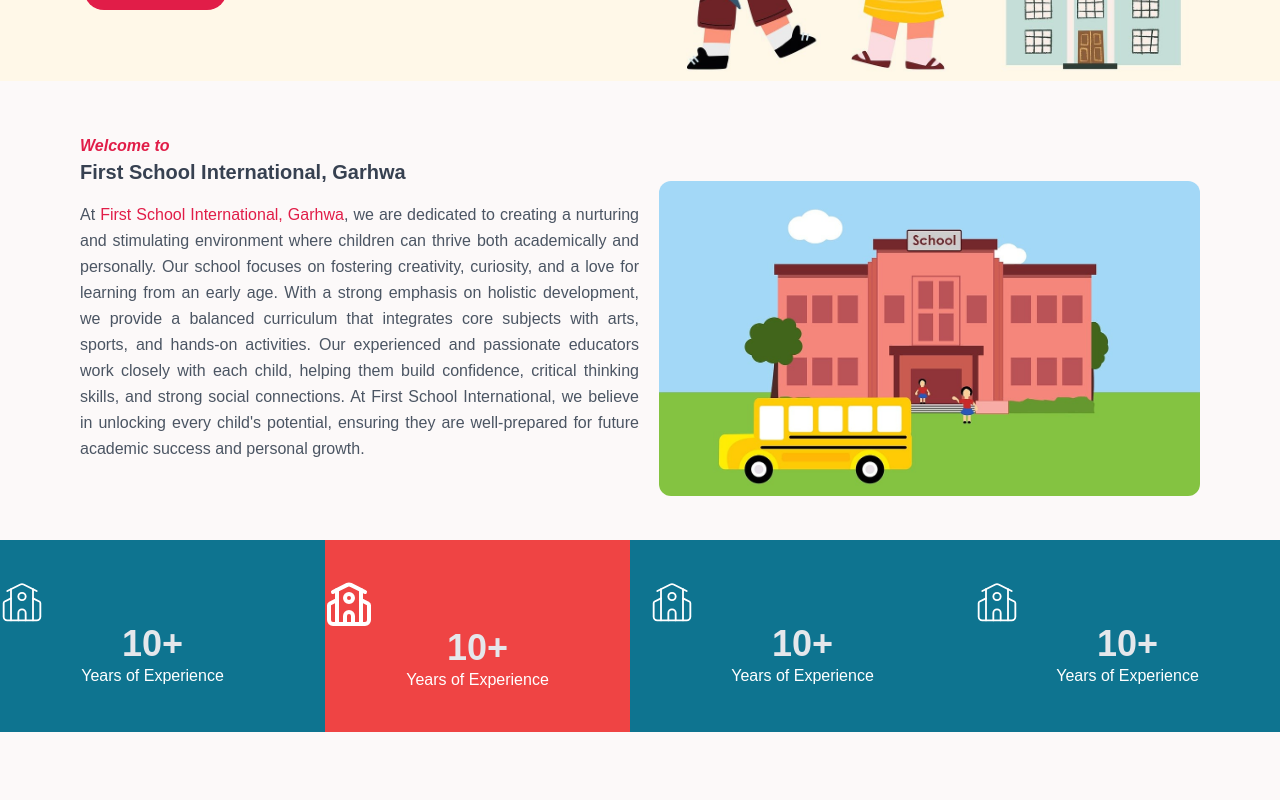
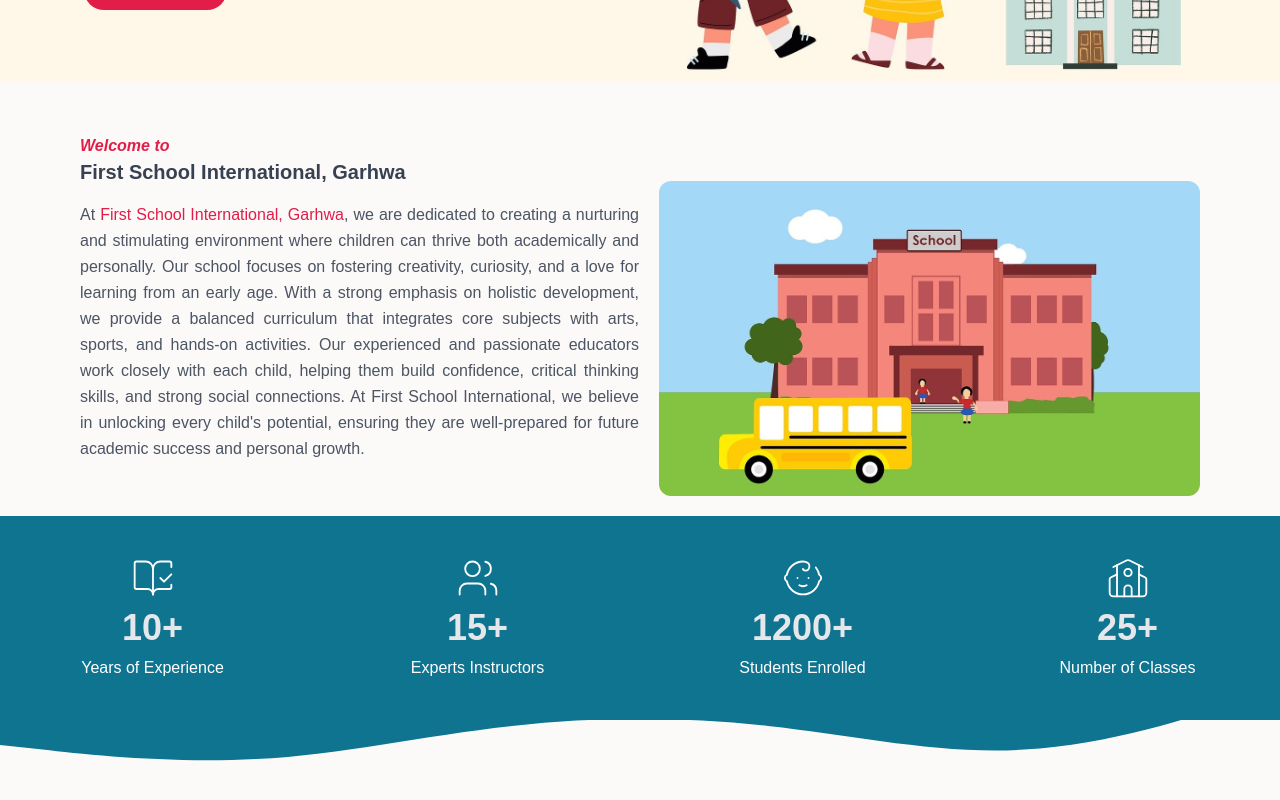
Before and after one commit to umesh37kr/firstschool-ui, a Next.js app: page / in a window 1280 px wide. Shown: the part 400-1200 px from the top of the page. Before the commit the page ends 1156 px from the top, so only its background shows below. Built offline with nearby package versions, Linux system fonts and the light colour scheme.

Commit message:
change banner icons and add waver

```diff
--- a/src/app/(home)/page.jsx
+++ b/src/app/(home)/page.jsx
@@ -1,5 +1,12 @@
 import { Button } from "@/components/ui/button";
-import { MoveRight, School } from "lucide-react";
+import {
+  Baby,
+  BabyIcon,
+  BookOpenCheck,
+  MoveRight,
+  School,
+  Users,
+} from "lucide-react";
 import Image from "next/image";
 
 export default function Home() {
@@ -64,43 +71,76 @@
         </div>
       </section>
       {/* number banners */}
-      <section className="bg-cyan-700 my-6">
+      <section className="bg-cyan-700">
         {/* <div className="container "> */}
         <div className="grid grid-cols-4 gap-5">
           <div className="py-10">
-            <School className="text-white h-11 w-11  stroke-white stroke-1 stroke-center" />
-            <h1 className="text-4xl font-bold text-center text-gray-200">
-              10+
-            </h1>
-            <p className="text-white text-center">Years of Experience</p>
-          </div>
-          <div className="py-10 bg-red-500">
-            <span className="items-center"></span>
-            <p className="text-center">
-              <School color="white" size={48} />
-            </p>
-            <h1 className="text-4xl font-bold text-center text-gray-200">
+            <div className="flex justify-center">
+              <BookOpenCheck className="text-white h-11 w-11  stroke-white stroke-1 stroke-center" />
+            </div>
+            <h1 className="text-4xl font-bold text-center text-gray-200 py-2">
               10+
             </h1>
             <p className="text-white text-center">Years of Experience</p>
           </div>
           <div className="py-10">
-            <School className="text-white h-11 w-11  stroke-white stroke-1 stroke-center" />
-            <h1 className="text-4xl font-bold text-center text-gray-200">
-              10+
+            <span className="items-center"></span>
+            <div className="flex justify-center">
+              <Users className="text-white h-11 w-11  stroke-white stroke-1 stroke-center" />
+            </div>
+            <h1 className="text-4xl font-bold text-center text-gray-200 py-2">
+              15+
             </h1>
-            <p className="text-white text-center">Years of Experience</p>
+            <p className="text-white text-center">Experts Instructors</p>
+          </div>
+          <div className="py-10 ">
+            <div className="flex justify-center">
+              <Baby className="text-white h-11 w-11  stroke-white stroke-1 stroke-center" />
+            </div>
+            <h1 className="text-4xl font-bold text-center text-gray-200 py-2">
+              1200+
+            </h1>
+            <p className="text-white text-center">Students Enrolled</p>
           </div>
           <div className="py-10">
-            <School className="text-white h-11 w-11  stroke-white stroke-1 stroke-center" />
-            <h1 className="text-4xl font-bold text-center text-gray-200">
-              10+
+            <div className="flex justify-center">
+              <School className="text-white h-11 w-11  stroke-white stroke-1 stroke-center" />
+            </div>
+            <h1 className="text-4xl font-bold text-center text-gray-200 py-2">
+              25+
             </h1>
-            <p className="text-white text-center">Years of Experience</p>
+            <p className="text-white text-center">Number of Classes</p>
           </div>
         </div>
+        {/* <div>
+          <svg
+            xmlns="http://www.w3.org/2000/svg"
+            viewBox="0 0 1440 320"
+            className=""
+          >
+            <path
+              fill="#0099ff"
+              fill-opacity="1"
+              d="M0,64L48,69.3C96,75,192,85,288,80C384,75,480,53,576,42.7C672,32,768,32,864,42.7C960,53,1056,75,1152,69.3C1248,64,1344,32,1392,16L1440,0L1440,0L1392,0C1344,0,1248,0,1152,0C1056,0,960,0,864,0C768,0,672,0,576,0C480,0,384,0,288,0C192,0,96,0,48,0L0,0Z"
+            ></path>
+          </svg>
+        </div> */}
         {/* </div> */}
       </section>
+      <div className="-mt-8">
+        <svg
+          xmlns="http://www.w3.org/2000/svg"
+          viewBox="0 0 1440 320"
+          className="w-full"
+        >
+          <path
+            fill="#0e7490"
+            // fill="#0e7400"
+            fill-opacity="1"
+            d="M0,64L48,69.3C96,75,192,85,288,80C384,75,480,53,576,42.7C672,32,768,32,864,42.7C960,53,1056,75,1152,69.3C1248,64,1344,32,1392,16L1440,0L1440,0L1392,0C1344,0,1248,0,1152,0C1056,0,960,0,864,0C768,0,672,0,576,0C480,0,384,0,288,0C192,0,96,0,48,0L0,0Z"
+          ></path>
+        </svg>
+      </div>
     </>
   );
 }
```
